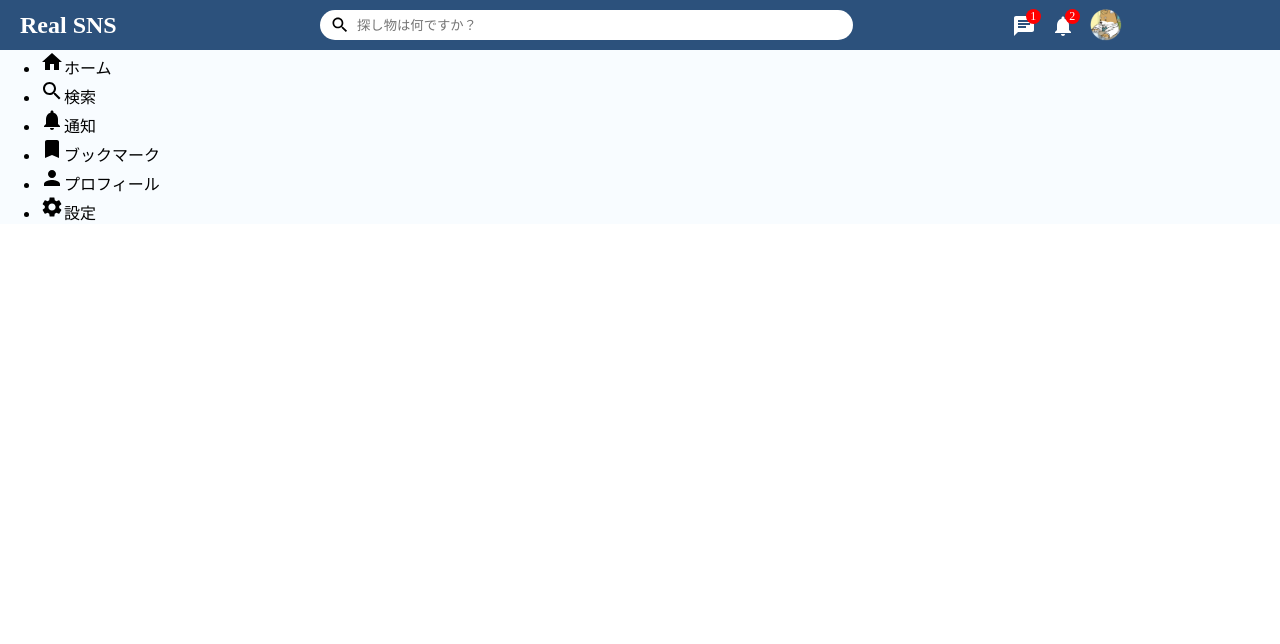
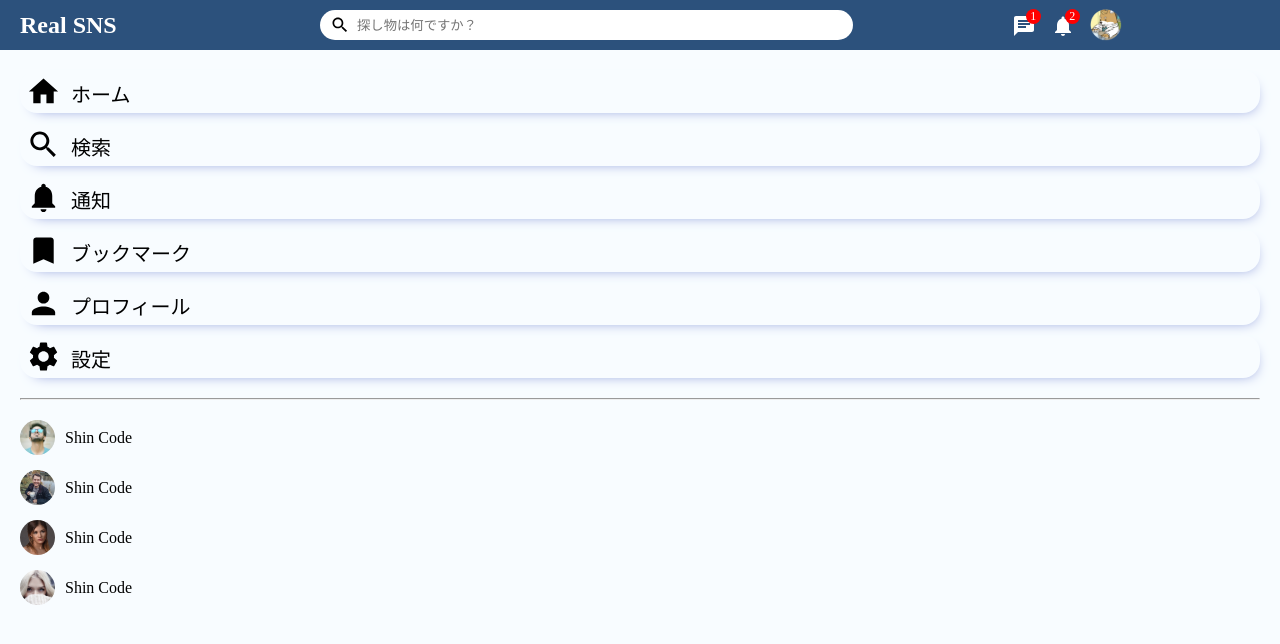
Before and after one commit to 0obstacleo0/real-sns-frontend, a React (Create React App) app: page / in a window 1280 px wide. Shown: the top 644 px of the page. Built offline with nearby package versions, Linux system fonts and the light colour scheme.

Commit message:
sidebar css 修正

```diff
--- a/src/components/sidebar/Sidebar.css
+++ b/src/components/sidebar/Sidebar.css
@@ -0,0 +1,64 @@
+.sidebar {
+  flex: 2.5;
+  height: 100vh;
+}
+
+.sidebarWrapper {
+  padding: 20px;
+}
+
+.sidebarList {
+  padding: 0;
+  margin: 0;
+  list-style: none;
+}
+
+.sidebarListItem {
+  display: flex;
+  align-items: center;
+  margin-bottom: 10px;
+  padding: 4px 6px;
+  cursor: pointer;
+  box-shadow: 4px 6px 13px -9px #798bd2;
+  border-radius: 17px;
+  transition: all 0.3s;
+}
+
+.sidebarListItem:hover {
+  box-shadow: none;
+  transform: translateY(5px);
+}
+
+.sidebarIcon {
+  font-size: 35px !important;
+  margin-right: 10px;
+}
+
+.sidebarListItemText {
+  font-size: 20px;
+  padding-top: 3px;
+}
+
+.sidebarHr {
+  margin: 20px 0;
+}
+
+.sidebarFriendImg {
+  width: 35px;
+  height: 35px;
+  object-fit: cover;
+  border-radius: 50%;
+  margin-right: 10px;
+}
+
+.sidebarFriendList {
+  padding: 0;
+  margin: 0;
+  list-style: none;
+}
+
+.sidebarFriend {
+  display: flex;
+  align-items: center;
+  margin-bottom: 15px;
+}
--- a/src/components/sidebar/Sidebar.jsx
+++ b/src/components/sidebar/Sidebar.jsx
@@ -7,6 +7,7 @@
   Settings,
 } from "@mui/icons-material";
 import React from "react";
+import "./Sidebar.css";
 
 export default function Sidebar() {
   return (
@@ -38,6 +39,41 @@
             <span className="sidebarListItemText">設定</span>
           </li>
         </ul>
+        <hr className="sidebarHr" />
+        <ul className="sidebarFriendList">
+          <li className="sidebarFriend">
+            <img
+              src="/assets/person/2.jpeg"
+              alt=""
+              className="sidebarFriendImg"
+            />
+            <span className="sidebarFriendName">Shin Code</span>
+          </li>
+          <li className="sidebarFriend">
+            <img
+              src="/assets/person/3.jpeg"
+              alt=""
+              className="sidebarFriendImg"
+            />
+            <span className="sidebarFriendName">Shin Code</span>
+          </li>
+          <li className="sidebarFriend">
+            <img
+              src="/assets/person/4.jpeg"
+              alt=""
+              className="sidebarFriendImg"
+            />
+            <span className="sidebarFriendName">Shin Code</span>
+          </li>
+          <li className="sidebarFriend">
+            <img
+              src="/assets/person/5.jpeg"
+              alt=""
+              className="sidebarFriendImg"
+            />
+            <span className="sidebarFriendName">Shin Code</span>
+          </li>
+        </ul>
       </div>
     </div>
   );
```
